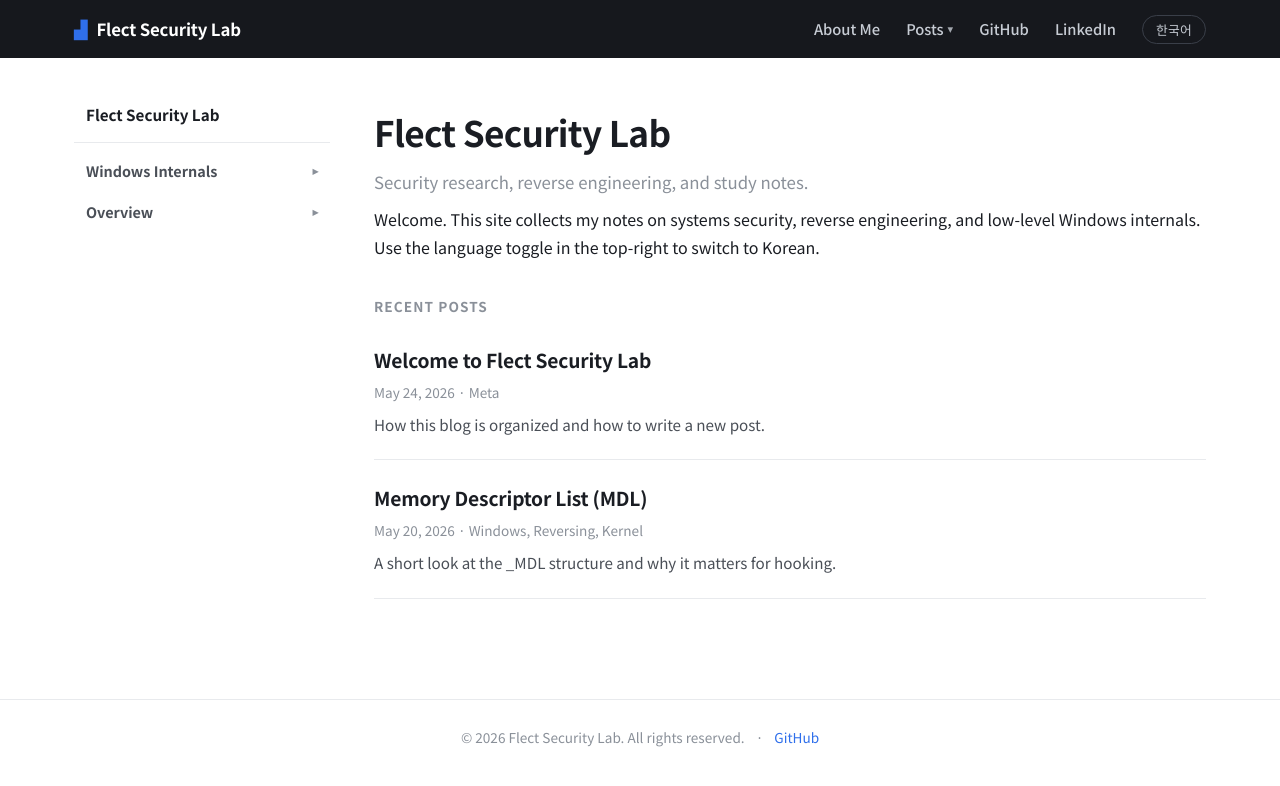
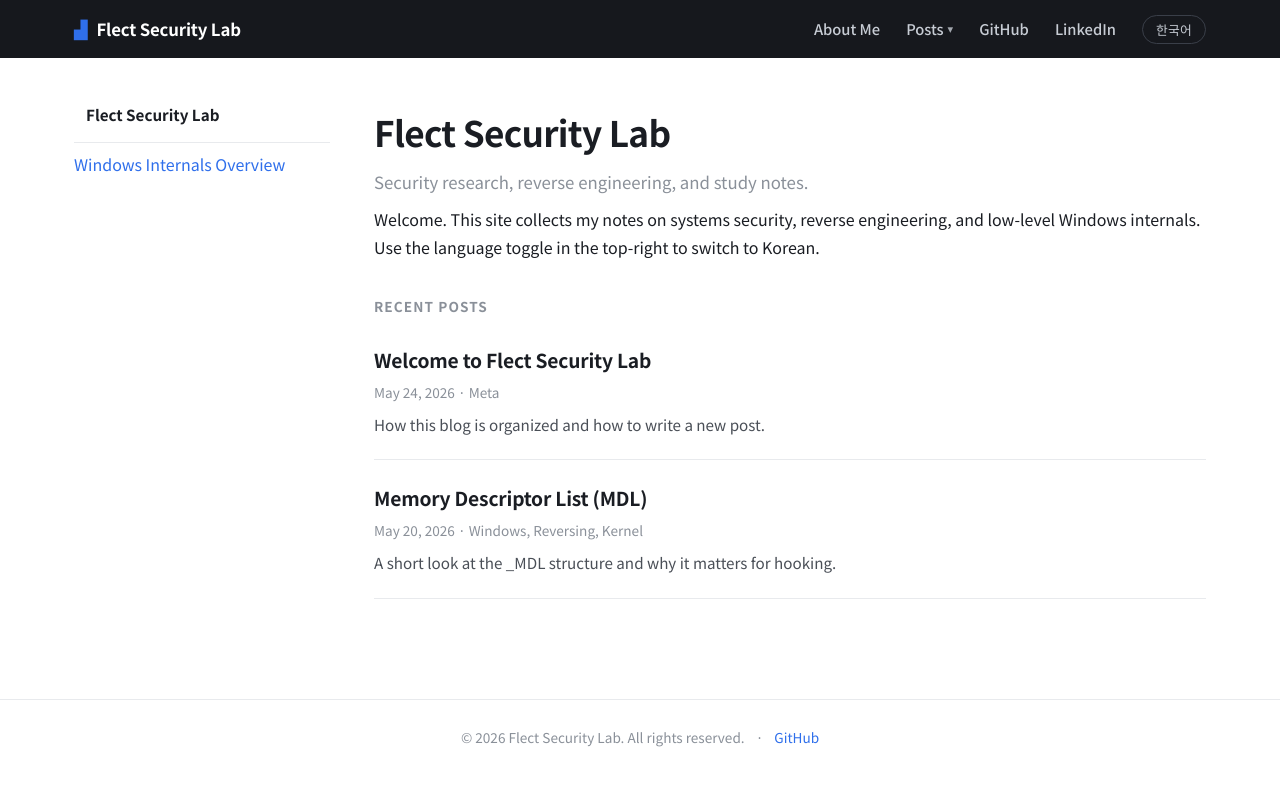
Before and after one commit to LeeGwan/LeeGwan.github.io, a Jekyll site: the page built from index.html, in a window 1280 px wide. Shown: the top 786 px of the page. Built offline with Jekyll 4.4.1, drawn with Linux system fonts in a browser that asks for light colours.

Commit message:
Update sidebar.html

```diff
--- a/_includes/sidebar.html
+++ b/_includes/sidebar.html
@@ -1,30 +1,30 @@
 {% comment %}
-  현재 언어의 글들을 category 별로 묶어 사이드바에 자동으로 표시합니다.
-  글 front matter 에 category 와 weight(정렬용 숫자)를 넣으면 여기에 반영됩니다.
-  새 글을 추가하면 사이드바에도 자동으로 나타납니다 — 따로 손댈 필요 없음.
+  2단 구조 사이드바
+  - 글 페이지: "현재 글의 category" 하나만 보여주고, 그 안을 group(소단원)으로 묶어 접기/펴기
+  - 홈 등 category 없는 페이지: 카테고리 목록(각 카테고리의 첫 글로 링크)
+  새 글을 추가하면 자동 반영됩니다.
 {% endcomment %}
 {% assign lang = page.lang | default: site.default_lang %}
 {% assign t = site.data.translations[lang] %}
 {% if lang == 'ko' %}{% assign docs = site.ko %}{% else %}{% assign docs = site.en %}{% endif %}
 
 <aside class="sidebar" id="sidebar">
-  <div class="sidebar-title">{{ site.title }}</div>
-
-  {% assign groups = docs | group_by: "category" %}
+{% if page.category %}
+  {% comment %} ── 글 페이지: 현재 카테고리만 ── {% endcomment %}
+  <div class="sidebar-title">{{ page.category }}</div>
+  {% assign cat_items = docs | where: "category", page.category | sort: "weight" %}
+  {% assign groups = cat_items | group_by: "group" %}
   {% for group in groups %}
     {% assign label = group.name %}
     {% if label == '' or label == nil %}{% assign label = t.posts %}{% endif %}
-    {% comment %} 현재 보고 있는 글이 이 그룹에 속하면 펼친 상태로 시작 {% endcomment %}
     {% assign is_open = false %}
     {% for item in group.items %}{% if item.url == page.url %}{% assign is_open = true %}{% endif %}{% endfor %}
-
     <div class="side-group {% if is_open %}open{% endif %}">
       <button class="side-group-head" type="button">
         <span>{{ label }}</span><span class="caret">▸</span>
       </button>
       <ul class="side-list">
-        {% assign sorted = group.items | sort: "weight" %}
-        {% for item in sorted %}
+        {% for item in group.items %}
           <li class="{% if item.url == page.url %}active{% endif %}">
             <a href="{{ item.url | relative_url }}">{{ item.title }}</a>
           </li>
@@ -32,8 +32,14 @@
       </ul>
     </div>
   {% endfor %}
-
-  {% if docs.size == 0 %}
-    <p class="side-empty">{{ t.no_posts }}</p>
-  {% endif %}
+{% else %}
+  {% comment %} ── 홈 등: 카테고리 디렉터리 ── {% endcomment %}
+  <div class="sidebar-title">{{ site.title }}</div>
+  {% assign cats = docs | group_by: "category" %}
+  {% for c in cats %}
+    {% assign first = c.items | sort: "weight" | first %}
+    <a class="side-cat-link" href="{{ first.url | relative_url }}">{{ c.name }}</a>
+  {% endfor %}
+  {% if docs.size == 0 %}<p class="side-empty">{{ t.no_posts }}</p>{% endif %}
+{% endif %}
 </aside>
```
